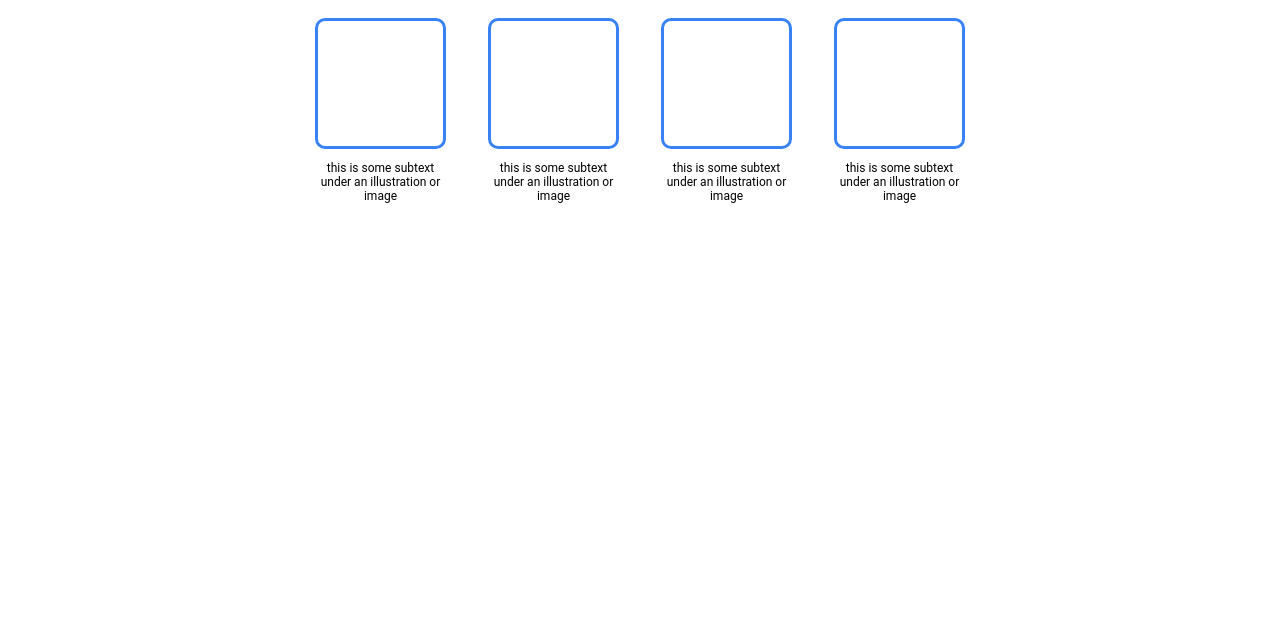
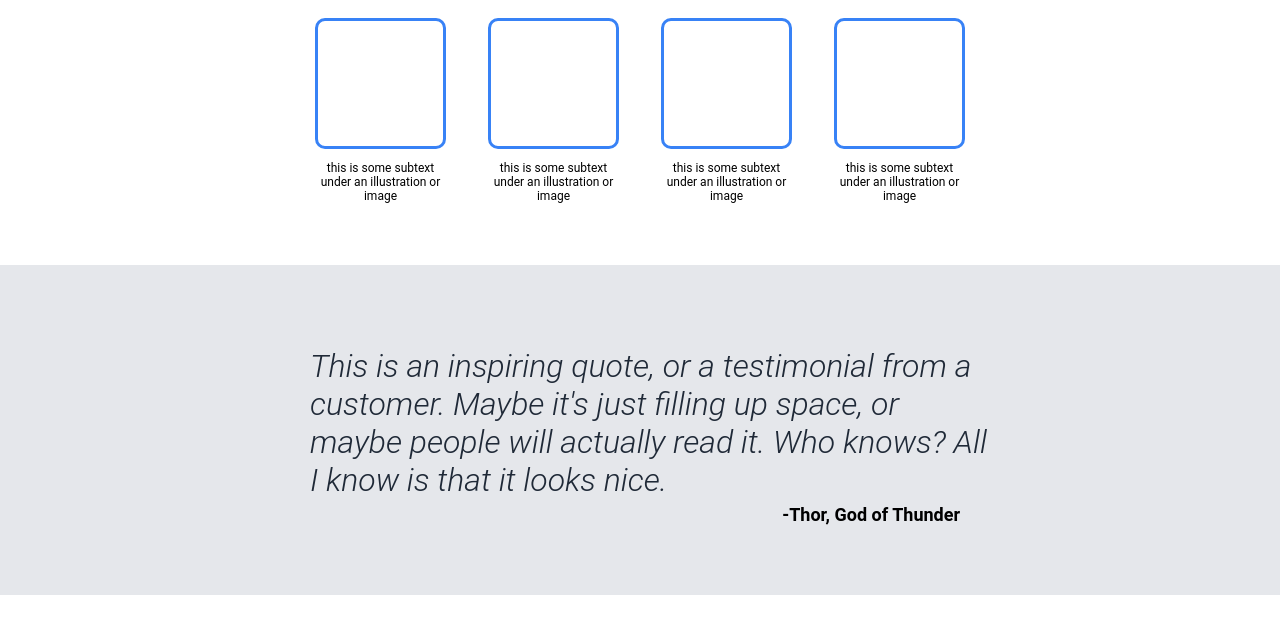
Before and after one commit to himikeorg/landing-page, a plain HTML site: page index.html in a window 1280 px wide. Shown: the part 631-1264 px from the top of the page. Before the commit the page ends 896 px from the top, so only its background shows below. Drawn offline with Linux system fonts and the light colour scheme.

Commit message:
Add quote section

```diff
--- a/index.html
+++ b/index.html
@@ -49,5 +49,14 @@
             </div>
         </div>
     </div>
+    <div class="quote-section">
+        <div class="quote-content">
+            <p>This is an inspiring quote, or a testimonial from a customer.
+                Maybe it's just filling up space, or maybe people will actually read it.
+                Who knows? All I know is that it looks nice.
+            </p>
+            <div class="credit">-Thor, God of Thunder</div>
+        </div>
+    </div>
 </body>
 </html>
--- a/style.css
+++ b/style.css
@@ -100,3 +100,32 @@ h2 {
     border: 3px solid #3882F6;
     border-radius: 10px;
 }
+
+/* Quote section */
+
+.quote-section {
+    background-color:#E5E7EB;
+}
+
+.quote-content {
+    max-width: 700px;
+    margin: 50px auto;
+    padding: 50px 0 70px 0;
+}
+
+.quote-content p {
+    font-size: 32px;
+    font-weight: 300;
+    font-style: italic;
+    color: #1F2937;
+    margin-bottom: 0;
+    padding-left: 20px;
+}
+
+.credit {
+    text-align: right;
+    padding-right: 30px;
+    padding-top: 5px;
+    font-weight: 700;
+    font-size: 18px;
+}
```
